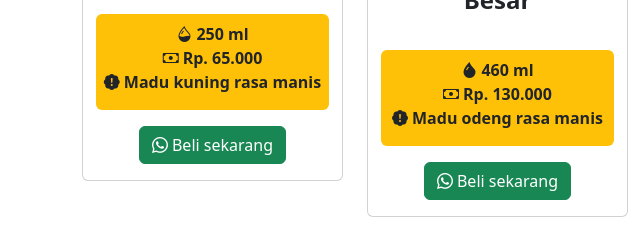
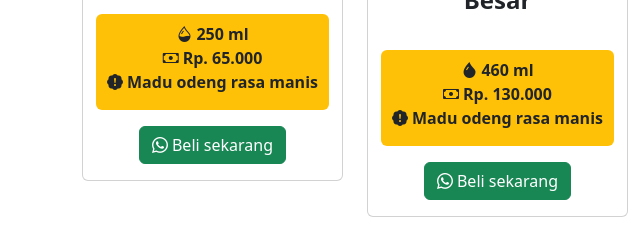
Before and after one commit to condrock/warungmadu25.github.io, a plain HTML site: page index.html in a window 1280 px wide. Shown: the part 3232-3472 px from the top of the page, 0-640 px from the left. Drawn offline with nearby package versions, Linux system fonts and the light colour scheme.

Commit message:
Update index.html

```diff
--- a/index.html
+++ b/index.html
@@ -249,7 +249,7 @@
           <div class="rounded text-center text-dark fw-bold bg-warning mx-auto mb-3" style="width: 90%;">
             <p class="card-text-produk mt-2 mb-0"><i class="bi bi-droplet-half me-1"></i>250 ml</p>
             <p class="card-text-produk mb-0"><i class="bi bi-cash me-1"></i>Rp. 65.000</p>
-            <p class="card-text-produk"><i class="bi bi-patch-exclamation-fill me-1"></i>Madu kuning rasa manis</p>
+            <p class="card-text-produk"><i class="bi bi-patch-exclamation-fill me-1"></i>Madu odeng rasa manis</p>
           </div>
 
         <a href="https://api.whatsapp.com/send?phone=6285694966205&amp;text=Halo Kang Wawan Kiwink, Saya mau beli *Madu Odeng Kecil* *250 ml*..." target="_blank" type="button" class="btn btn-success mx-auto d-flex justify-content-center align-items-center mb-3"><i class="bi bi-whatsapp me-1"></i>Beli sekarang</a>
```
